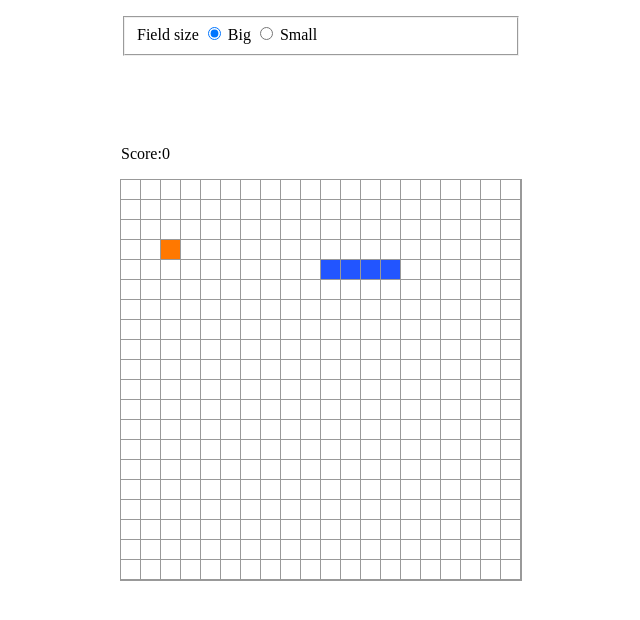
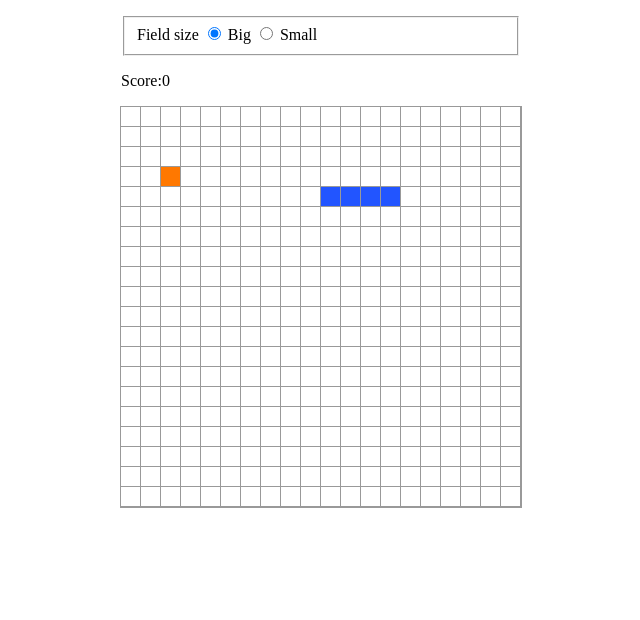
Before and after one commit to caudatecoder/snake, a plain HTML site: page index.html in a window 1280 px wide. Both pictures are taken after a click on the button "Start". Shown: the whole page, without its empty margins (319-959 px from the left). Drawn offline with Linux system fonts and the light colour scheme.

Commit message:
Fix elements size for small window

```diff
--- a/script.js
+++ b/script.js
@@ -132,7 +132,7 @@ function StopGame() {
     delete currentCoords;
     delete intervalID;
     delete score;
-    start.style.opacity = '1';
+    start.style.display = 'block';
     start.disabled = false;
 }
 
@@ -231,7 +231,7 @@ window.onload = function () {
         matrix.focus();
         createMatrix();
 
-        start.style.opacity = 0;
+        start.style.display = 'none';
         start.disabled = true;
         startGame();
     }
--- a/style.css
+++ b/style.css
@@ -5,7 +5,7 @@ body, html
 }
 #matrix
 {
-	margin: 0 auto 5em;
+	margin: 0 auto 1em;
 	border: 1px solid #999;
 }
 
```
